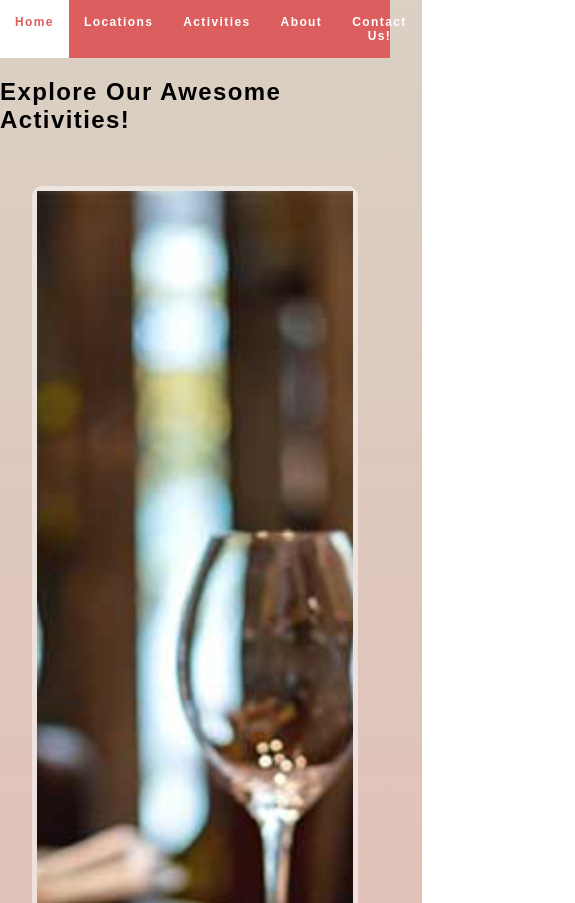
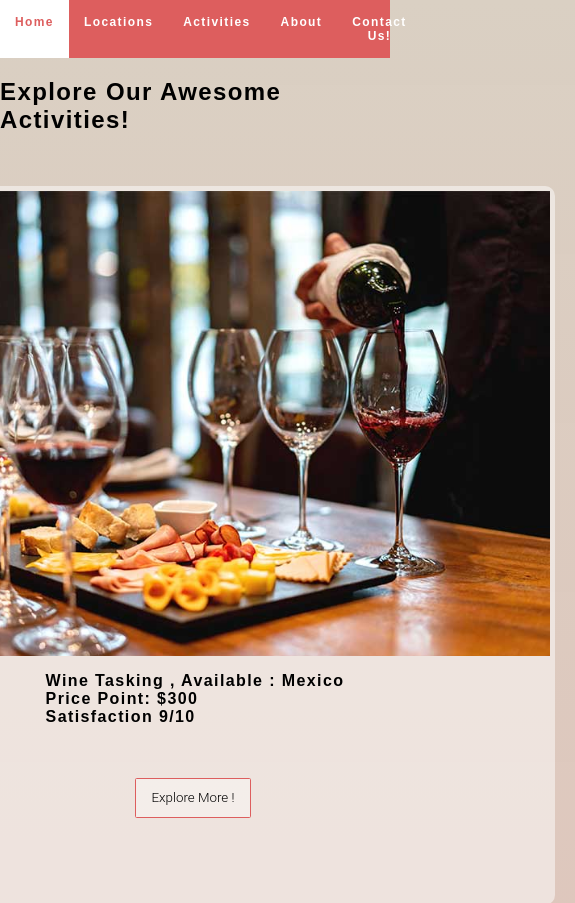
Before and after one commit to clouds16/uiux-final, a plain HTML site: page activities.html in a window 390 px wide. Shown: the top 903 px of the page, 575 px wide, since content can reach past the window. Drawn offline with Linux system fonts and the light colour scheme.

Commit message:
improvements, cross browser functionality

```diff
--- a/styles/activities.less
+++ b/styles/activities.less
@@ -18,12 +18,9 @@
 
 .grid {
 
-    width: 100%;
-    height: auto;
-
     display: grid;
-    grid-template-rows: 30% 30% 30%;
-    grid-template-columns: 30% 30% 30%;
+    grid-template-rows: 50vh 50vh 50vh;
+    grid-template-columns: 50vh 50vh 50vh;
     margin: 3% 3%;
 
 }
@@ -44,7 +41,6 @@
 
 .images {
     flex: 2;
-    object-fit: cover;
     height:  100%;
     width: 100%;
 
@@ -61,15 +57,15 @@
 
 @media (max-width: 1400px){
     .grid {
-        grid-template-rows: 45% 45% ;
-        grid-template-columns: 45% 45%;
+        grid-template-rows: 45vh 45vh ;
+        grid-template-columns: 45vh 45vh;
     }
 }
 
 
 @media (max-width: 900px){
     .grid {
-        grid-template-rows: 100% ;
-        grid-template-columns: 100% ;
+        grid-template-rows: 90vh ;
+        grid-template-columns: 90vh ;
     }
 }
--- a/styles/locations.less
+++ b/styles/locations.less
@@ -18,12 +18,9 @@
 
 .grid {
 
-    width: 100%;
-    height: auto;
-
     display: grid;
-    grid-template-rows: 30% 30% 30%;
-    grid-template-columns: 30% 30% 30%;
+    grid-template-rows: 50vh 50vh 50vh;
+    grid-template-columns: 55vh 55vh 55vh;
     margin: 3% 3%;
 
 }
@@ -61,15 +58,15 @@
 
 @media (max-width: 1400px){
     .grid {
-        grid-template-rows: 45% 45% ;
-        grid-template-columns: 45% 45%;
+        grid-template-rows: 45vh 45vh ;
+        grid-template-columns: 50vh 50vh;
     }
 }
 
 
-@media (max-width: 900px){
+@media (max-width: 700px){
     .grid {
-        grid-template-rows: 100% ;
-        grid-template-columns: 100% ;
+        grid-template-rows: 70vh ;
+        grid-template-columns: 90vh ;
     }
 }
```
